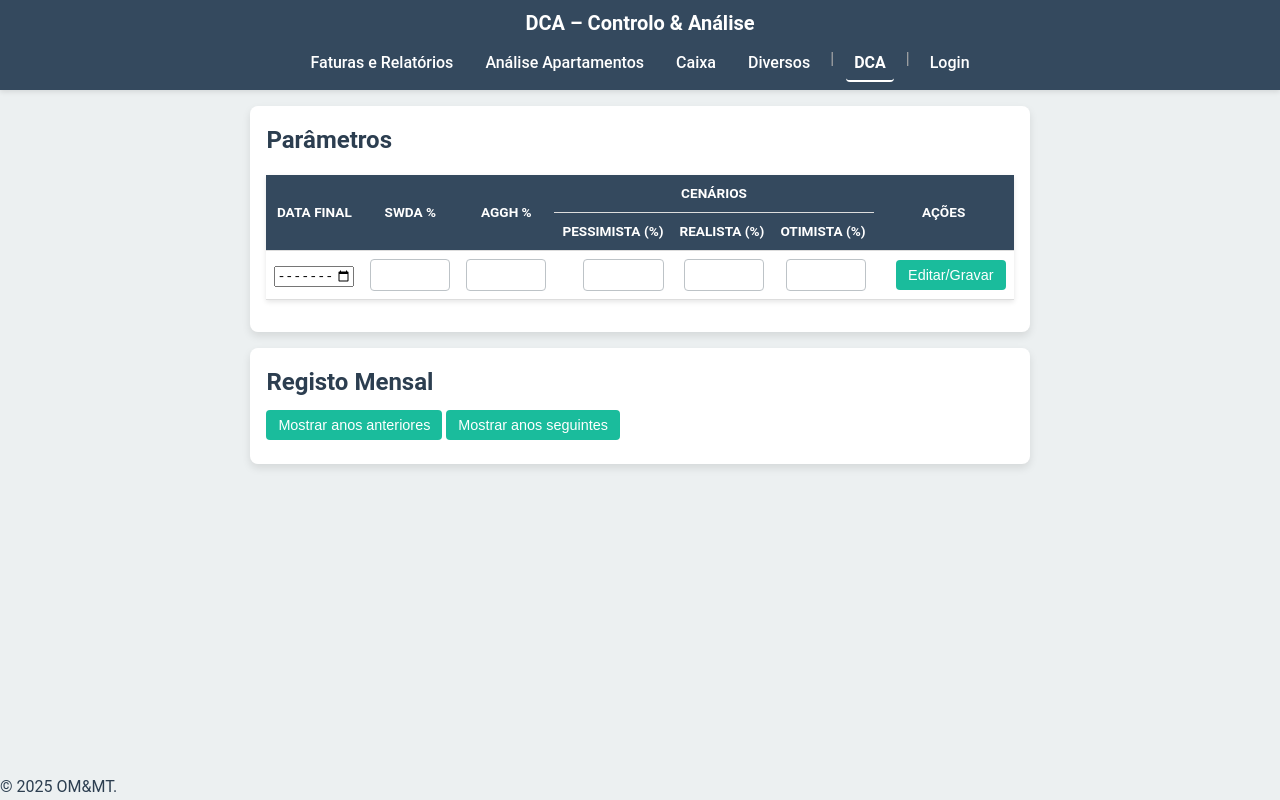
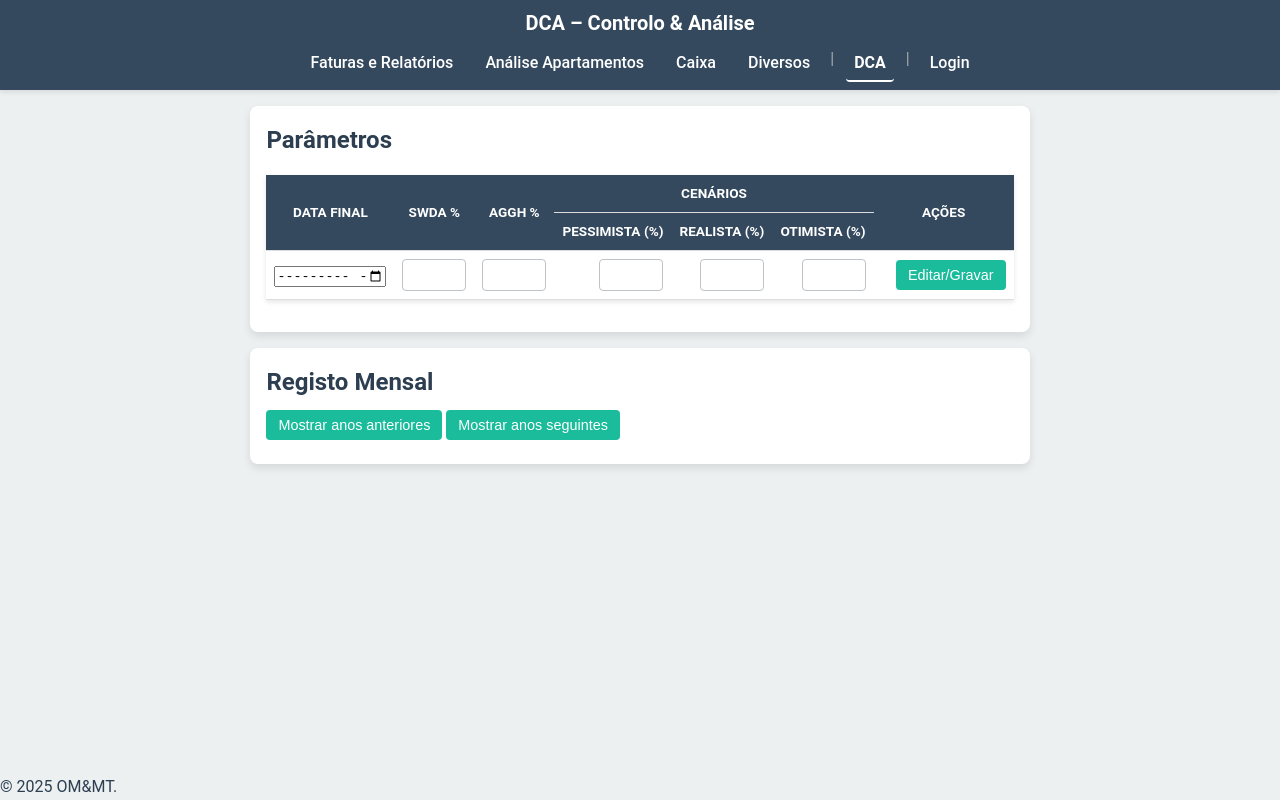
Before and after one commit to migbit/finance, a plain HTML site: page modules/dca.html in a window 1280 px wide. Drawn offline with Linux system fonts and the light colour scheme; no server answers.

Commit message:
Update styles.css

```diff
--- a/css/styles.css
+++ b/css/styles.css
@@ -773,12 +773,6 @@ table:not(.grid) th{
   color: #fff;
 }
 
-#params-table input[type=number],
-#params-table input[type=month]{
-  width: 10ch; /* compacto para caber numa linha */
-  text-align: right;
-}
-
 #params-table th {
   white-space: pre-line;
   vertical-align: middle;
@@ -800,10 +794,17 @@ table:not(.grid) th{
   }
 
   /* Parâmetros */
-#params-table input[type=number],
-#params-table input[type=month]{
+/* Inputs dos parâmetros - larguras ajustadas */
+#params-table input[type=month] {
+  width: 14ch;   /* espaço suficiente para AAAA-MM */
   text-align: center;
 }
+
+#params-table input[type=number] {
+  width: 8ch;    /* mais compacto e proporcional ao conteúdo */
+  text-align: center;
+}
+
 
 /* (Opcional) também centrar inputs do registo mensal */
 .table-dca input.cell{
```
